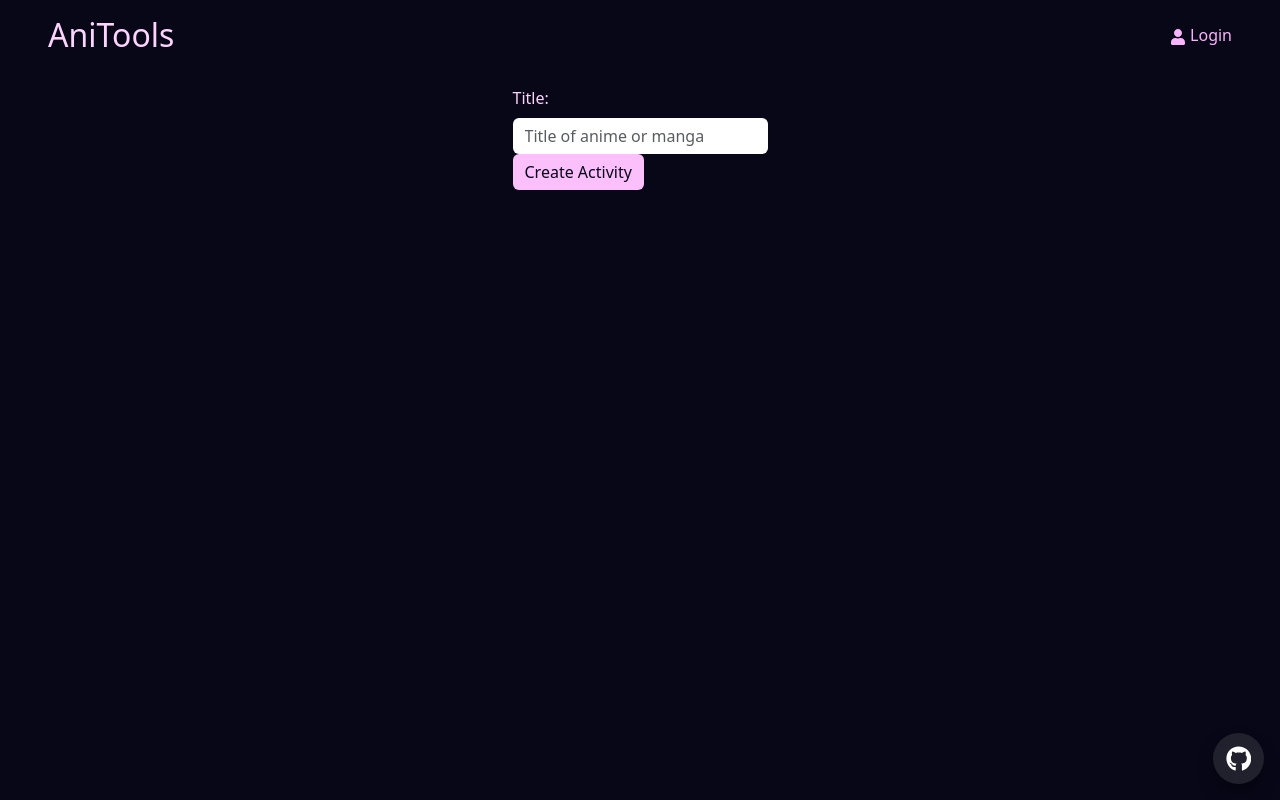
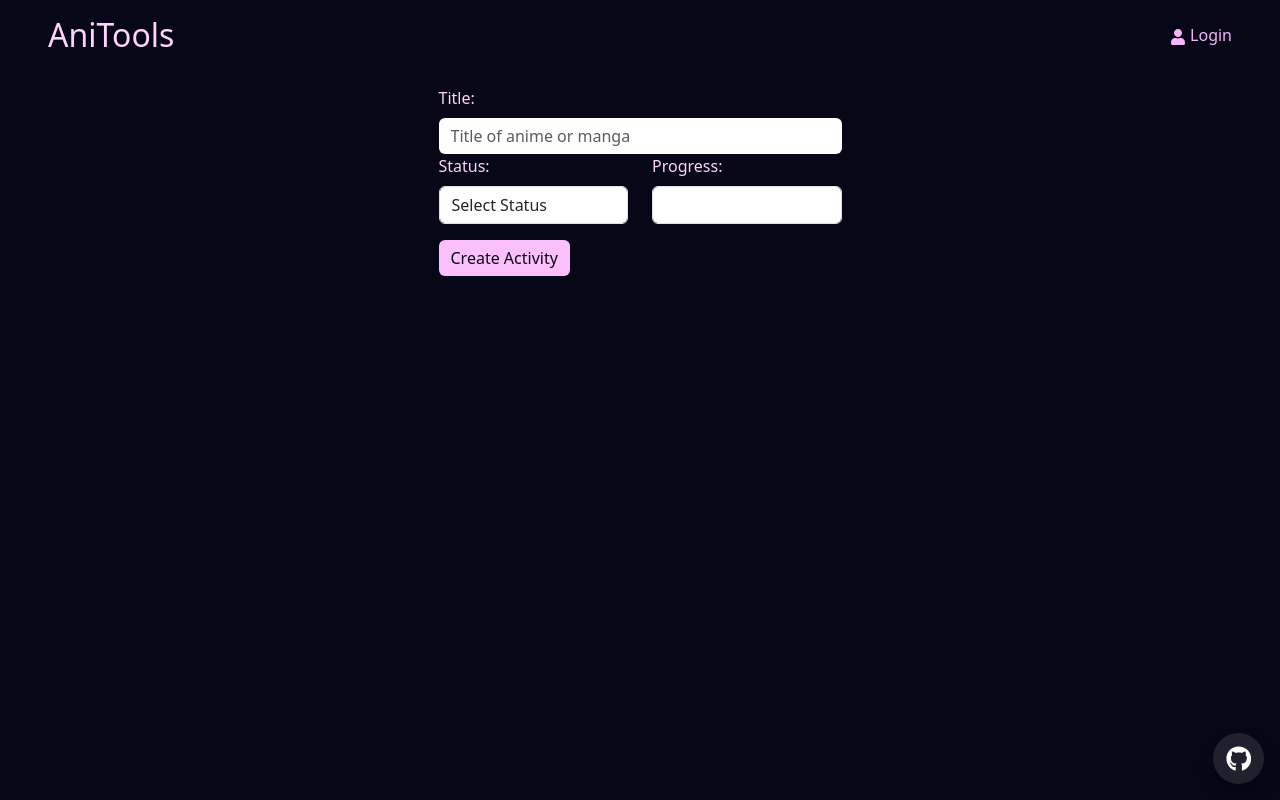
Before and after one commit to Randydator/ani-tools, a React (Vite) app: page /ActivityCreator in a window 1280 px wide. Built offline with nearby package versions, Linux system fonts and the light colour scheme.

Commit message:
need to sleep, add TODO and some style

```diff
--- a/src/components/ActivityCreator/ActivityCreator.tsx
+++ b/src/components/ActivityCreator/ActivityCreator.tsx
@@ -1,13 +1,17 @@
 import React, { useState } from 'react';
 import { Form, FormGroup, Button, Row, Col, FormControl, InputGroup } from 'react-bootstrap';
 import PreviewSearch from '../../shared/previewSearch/previewSearch';
-import { MediaType } from '../../utils/anilistInterfaces';
+import { MediaStatus, MediaType } from '../../utils/anilistInterfaces';
 
 function ActivityCreator() {
   const [mediaTitle, setMediaTitle] = useState('');
   const [status, setStatus] = useState('');
   const [progress, setProgress] = useState(0);
   const [mediaType, setMediaType] = useState<MediaType>(MediaType.BOTH);
+  const [selectedMedia, setSelectedMedia] = useState<MediaStatus>(MediaStatus);
+
+  // TODO: When media is selected with previewSearch, then also spit out the media entry. Use that to make the episode box a selector from 0 till max episodes / chapters.
+
 
   const handleSubmit = (event: any) => {
     event.preventDefault();
@@ -30,9 +34,36 @@ function ActivityCreator() {
               placeholder="Title of anime or manga"
               required
               className="aniInput"
+
             />
           </FormGroup>
         </div>
+
+        <Row className="mb-3">
+          <Col md={6}>
+            <FormGroup controlId="statusSelect">
+              <Form.Label>Status:</Form.Label>
+              <FormControl as="select" value={status} onChange={(e) => setStatus(e.target.value)}>
+                <option value="">Select Status</option>
+                <option value={MediaStatus.PLANNING}>Planning</option>
+                <option value={MediaStatus.CURRENT}>Current</option>
+                <option value={MediaStatus.PAUSED}>Paused</option>
+                <option value={MediaStatus.COMPLETED}>Completed</option>
+                <option value={MediaStatus.DROPPED}>Dropped</option>
+                <option value={MediaStatus.REPEATING}>Repeating</option>
+              </FormControl>
+            </FormGroup>
+          </Col>
+
+          <Col md={6}>
+            <FormGroup controlId="progressInput">
+              <Form.Label>Progress:</Form.Label>
+              <InputGroup className={progress < 0 ? 'border-danger' : ''}>
+                <FormControl type="number" onChange={(e) => setProgress(Number(e.target.value))} />
+              </InputGroup>
+            </FormGroup>
+          </Col>
+        </Row>
 
         <Button type="submit" className="aniSubmitButton" style={{ border: 'none' }}>
           Create Activity
--- a/src/utils/anilistQueries.ts
+++ b/src/utils/anilistQueries.ts
@@ -289,6 +289,10 @@ query ($mediaId: Int, $userId: Int){
     repeat
     progress
     status
+    media {
+      episodes
+      chapters
+    }
   }
 }
 `
```
